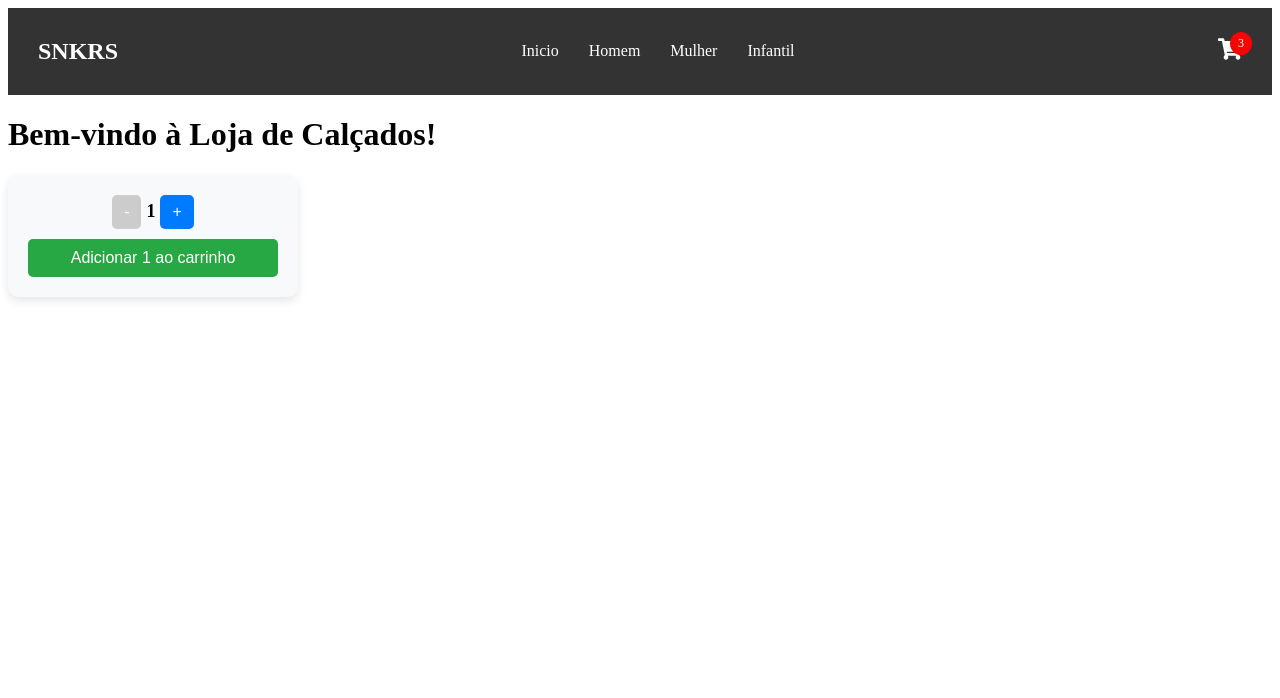
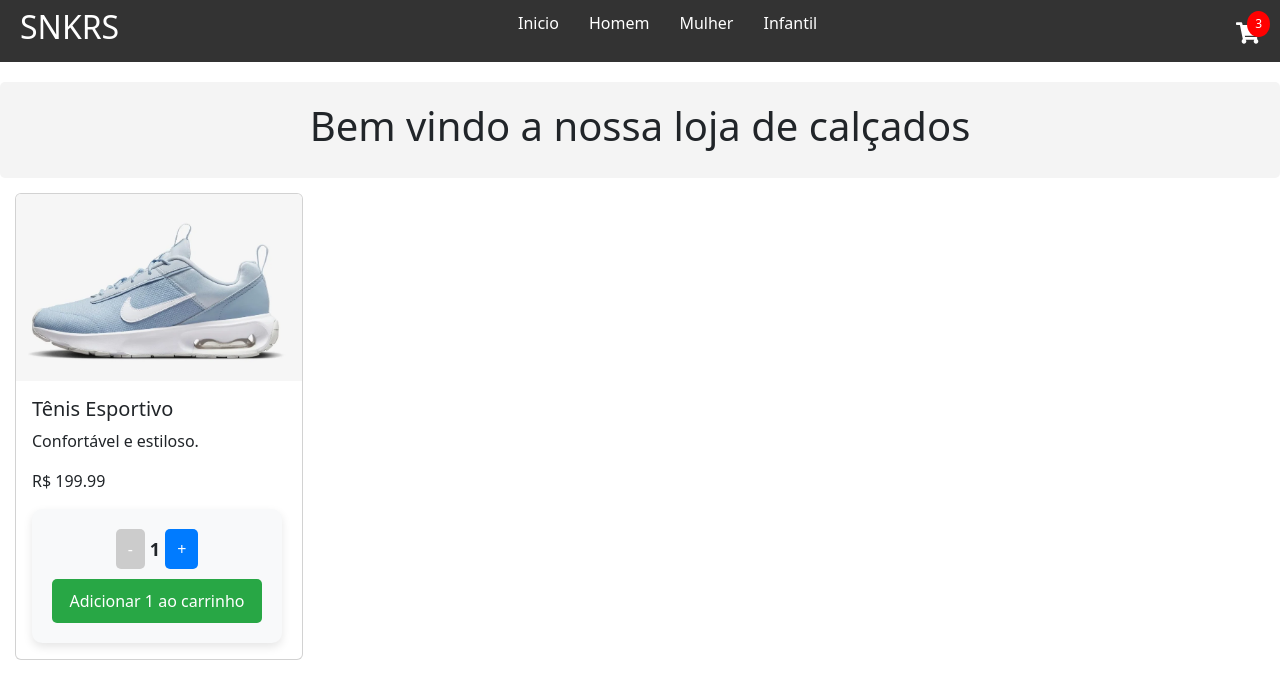
Before and after one commit to Vanessasdj/E-commerce-de-calcados-santos, a React (Vite) app: page / in a window 1280 px wide. Shown: the top 698 px of the page. Built offline with nearby package versions, Linux system fonts and the light colour scheme.

Commit message:
inclusão do ItemListContainer, CartWidget e ItemCount

```diff
--- a/src/App.jsx
+++ b/src/App.jsx
@@ -1,17 +1,30 @@
-import { React } from 'react'
+import React, { useState } from 'react'
 import NavBar from './components/Navbar'
-import ItemCount from './components/ItemCount'
+import ProductCard from './components/ProductCard'
+import tenis from './assets/tenisesportivo.png'
+import ItemListContainer from './components/ItemListContainer'
 
 function App() {
-	const handleAdd = (quantity) => {
-		console.log(`Adicionado ${quantity} itens ao carrinho`)
-	}
+	const products = [
+		{
+			name: 'Tênis Esportivo',
+			description: 'Confortável e estiloso.',
+			price: 199.99,
+			image: tenis
+		}
+	]
 
 	return (
 		<div>
 			<NavBar />
-			<h1>Bem-vindo à Loja de Calçados!</h1>
-			<ItemCount stock={5} initial={1} onAdd={handleAdd} />
+			<ItemListContainer greeting="Bem vindo a nossa loja de calçados" />
+			<div className="row">
+				{products.map((product, index) => (
+					<div key={index} className="col-md-4">
+						<ProductCard product={product} />
+					</div>
+				))}
+			</div>
 		</div>
 	)
 }
--- a/src/components/ItemListContainer/index.jsx
+++ b/src/components/ItemListContainer/index.jsx
@@ -1,5 +1,5 @@
 import React from 'react'
-import './ItemListContainer.css'
+import './style.css'
 
 const ItemListContainer = ({ greeting }) => {
 	return (
--- /dev/null
+++ b/src/components/ProductCard/index.jsx
@@ -0,0 +1,25 @@
+import React from 'react'
+import './style.css'
+import ItemCount from '../ItemCount'
+import 'bootstrap/dist/css/bootstrap.min.css'
+
+const ProductCard = ({ product, addToCart }) => {
+	const handleAdd = (quantity) => {
+		setCartItems([...cartItems, product])
+		console.log(`Adicionado ${quantity} itens ao carrinho`)
+	}
+
+	return (
+		<div className="card product-card">
+			<img src={product.image} className="card-img-top" alt={product.name} />
+			<div className="card-body">
+				<h5 className="card-title">{product.name}</h5>
+				<p className="card-text">{product.description}</p>
+				<p className="card-text">R$ {product.price.toFixed(2)}</p>
+				<ItemCount stock={5} initial={1} onAdd={handleAdd} />
+			</div>
+		</div>
+	)
+}
+
+export default ProductCard
--- /dev/null
+++ b/src/components/ProductCard/style.css
@@ -0,0 +1,4 @@
+.product-card {
+	margin: 15px;
+	width: 18rem;
+}
```
Also changed, not shown: src/components/ItemListContainer/App.js (deleted, +0 -14 lines), src/assets/tenisesportivo.png (added), src/components/ItemListContainer/index.js (deleted).
